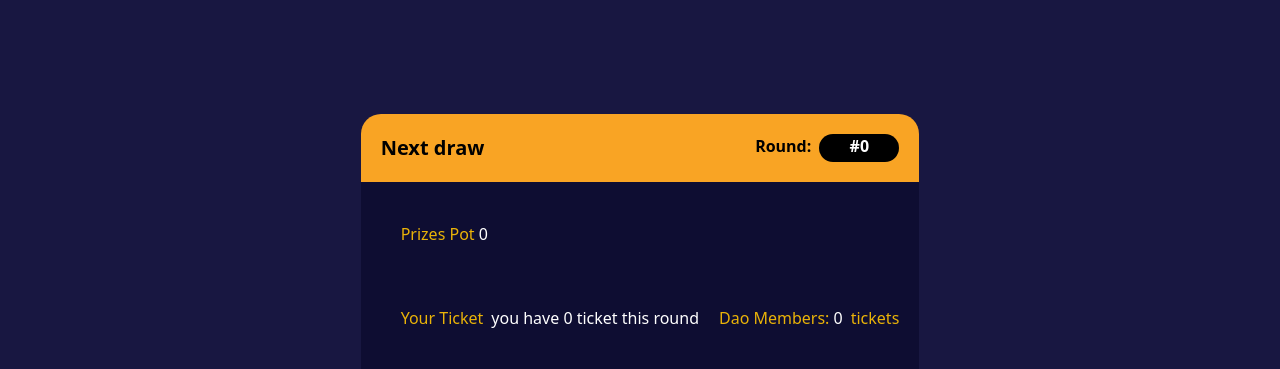
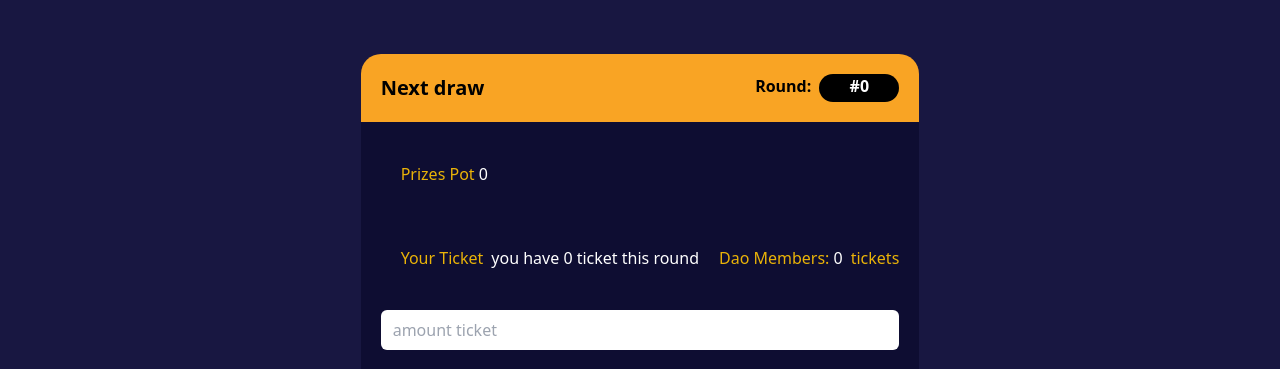
Before and after one commit to Raweej/DaoLottory, a Next.js app: page / in a window 1280 px wide. Shown: the part 583-952 px from the top of the page. Built offline with nearby package versions, Linux system fonts and the light colour scheme; what wagmi would draw is missing.

Commit message:
[feat] | lottery service

```diff
--- /dev/null
+++ b/components/BuyTicket/BuyTicket.tsx
@@ -0,0 +1,67 @@
+import { useState } from "react";
+
+const BuyTicket = () => {
+  let prizes = 0;
+  let round = 0;
+  let ticket = 0;
+  let prizePot = 0;
+
+  const [amountTicket, setAmountTicket] = useState<number>(0.0);
+
+  const handleBuyTicket = () => {
+    //   TODO: Call BuyTicketDao
+  };
+
+  return (
+    <section className="w-full bg-[#181741] h-[600px]">
+      <div className="container grid justify-center mx-auto h-full w-full">
+        <div className="text-4xl text-yellow-500 place-self-center ">
+          Get your ticket now!
+        </div>
+
+        <div className="place-self-center w-full max-w-[867px] rounded-[20px]">
+          <div className="flex justify-between bg-[#F9A424] p-5 rounded-t-[20px]">
+            <div className="font-bold text-xl">Next draw</div>
+            <div className="font-bold flex ">
+              Round:
+              <div className="ml-2 w-20 bg-black rounded-[20px] text-white text-center">
+                #{round}
+              </div>
+            </div>
+          </div>
+
+          <div className="grid bg-[#0E0D32] rounded-b-[20px] p-5 gap-5">
+            <div className="flex">
+              <div className="text-yellow-500 p-5">
+                Prizes Pot <span className="text-white">{prizePot}</span>{" "}
+              </div>
+            </div>
+            <div className="flex justify-between text-yellow-500">
+              <div className="flex items-center p-5">
+                Your Ticket
+                <p className="text-white ml-2">you have 0 ticket this round</p>
+              </div>
+              <div className="flex items-center">
+                <div>
+                  Dao Members: <span className="text-white">{ticket}</span>{" "}
+                </div>
+                <div className="ml-2">tickets</div>
+              </div>
+            </div>
+            <input
+              className="mb-5 px-3 py-2 rounded-md"
+              type="number"
+              placeholder="amount ticket"
+              onChange={(e) => setAmountTicket(Number(e.target.value))}
+            />
+            <button className="p-3 w-[170px] font-bold rounded-[20px] place-self-center bg-gradient bg-gradient-to-l from-[#F9A424] to-[#F9D724]">
+              Buy tickets
+            </button>
+          </div>
+        </div>
+      </div>
+    </section>
+  );
+};
+
+export default BuyTicket;
--- /dev/null
+++ b/config/addressList.ts
@@ -0,0 +1,5 @@
+const addressList = {
+  lottoCommuContractAddress: "",
+  lotteryContractAddress: "",
+  lottoToken: "",
+};
--- a/package.json
+++ b/package.json
@@ -14,7 +14,8 @@
     "next": "12.2.5",
     "react": "18.2.0",
     "react-dom": "18.2.0",
-    "wagmi": "^0.6.4"
+    "wagmi": "^0.6.4",
+    "zustand": "^4.1.1"
   },
   "devDependencies": {
     "@types/node": "^18.7.13",
--- a/pages/_app.tsx
+++ b/pages/_app.tsx
@@ -1,37 +1,26 @@
-import '../styles/globals.css'
-import type { AppProps } from 'next/app'
-import '@rainbow-me/rainbowkit/styles.css';
-import {
-  getDefaultWallets,
-  RainbowKitProvider,
-} from '@rainbow-me/rainbowkit';
-import {
-  chain,
-  configureChains,
-  createClient,
-  WagmiConfig,
-} from 'wagmi';
-import { alchemyProvider } from 'wagmi/providers/alchemy';
-import { publicProvider } from 'wagmi/providers/public';
+import "../styles/globals.css";
+import type { AppProps } from "next/app";
+import "@rainbow-me/rainbowkit/styles.css";
+import { getDefaultWallets, RainbowKitProvider } from "@rainbow-me/rainbowkit";
+import { chain, configureChains, createClient, WagmiConfig } from "wagmi";
+import { alchemyProvider } from "wagmi/providers/alchemy";
+import { publicProvider } from "wagmi/providers/public";
 
 const { chains, provider } = configureChains(
-  [chain.mainnet, chain.polygon, chain.optimism, chain.arbitrum],
-  [
-    alchemyProvider({ apiKey: process.env.ALCHEMY_ID }),
-    publicProvider()
-  ]
+  [chain.rinkeby],
+  [alchemyProvider({ apiKey: process.env.ALCHEMY_ID }), publicProvider()]
 );
 
 const { connectors } = getDefaultWallets({
-  appName: 'My RainbowKit App',
-  chains
+  appName: "My RainbowKit App",
+  chains,
 });
 
 const wagmiClient = createClient({
   autoConnect: true,
   connectors,
-  provider
-})
+  provider,
+});
 
 function MyApp({ Component, pageProps }: AppProps) {
   return (
@@ -40,9 +29,7 @@ function MyApp({ Component, pageProps }: AppProps) {
         <Component {...pageProps} />
       </RainbowKitProvider>
     </WagmiConfig>
-
-  )
-
+  );
 }
 
-export default MyApp
+export default MyApp;
--- a/views/index.tsx
+++ b/views/index.tsx
@@ -1,113 +1,88 @@
-import Head from 'next/head'
-import React from 'react'
-import Navbar from '../components/nav/navbar'
-import Main from '../layouts/main'
-
+import Head from "next/head";
+import React from "react";
+import BuyTicket from "../components/BuyTicket/BuyTicket";
+import Navbar from "../components/nav/navbar";
+import Main from "../layouts/main";
 
 const Lottory = () => {
+  let prizes = 0;
+  let round = 0;
+  let ticket = 0;
+  let prizePot = 0;
 
-  let prizes = 0
-  let round = 0
-  let ticket = 0
-  let prizePot = 0
-
-  const textFooter = [
-    'wallet', 'About us', 'How to use', 'Contact', 'FAQs'
-  ]
+  const textFooter = ["wallet", "About us", "How to use", "Contact", "FAQs"];
 
   return (
     <>
       <Head>
         <title>Dao-Lottory</title>
       </Head>
-      <Navbar/>
+      <Navbar />
 
-        <section className='w-full h-[400px] bg-[#0E0D32]'>
-          <div className='container flex flex-col items-center justify-center mx-auto h-full'>
-            <div className='place-self-center'>
-              <div className='text-center text-white'>
-                <p className='p-4 font-bold text-transparent text-2xl bg-clip-text bg-gradient-to-t from-[#F9A424] to-[#F9F024]'>DAO
-                  <span className='text-white'>LOTTORY</span>
+      <section className="w-full h-[400px] bg-[#0E0D32]">
+        <div className="container flex flex-col items-center justify-center mx-auto h-full">
+          <div className="place-self-center">
+            <div className="text-center text-white">
+              <p className="p-4 font-bold text-transparent text-2xl bg-clip-text bg-gradient-to-t from-[#F9A424] to-[#F9F024]">
+                DAO
+                <span className="text-white">LOTTORY</span>
               </p>
-                <p className='text-4xl '>
-                  <span className='mr-2 text-5xl font-bold text-transparent bg-clip-text bg-gradient-to-t from-[#F9A424] to-[#F9F024]'>{prizes}</span>
+              <p className="text-4xl ">
+                <span className="mr-2 text-5xl font-bold text-transparent bg-clip-text bg-gradient-to-t from-[#F9A424] to-[#F9F024]">
+                  {prizes}
+                </span>
                 in prizes
               </p>
             </div>
           </div>
-            <button className='place-self-center p-2 mt-5 bg-gradient-to-l from-[#F9A424] to-[#F9D724] rounded-[18px] w-[241px] cursor-pointer'>BUY TICKET</button>
+          <button className="place-self-center p-2 mt-5 bg-gradient-to-l from-[#F9A424] to-[#F9D724] rounded-[18px] w-[241px] cursor-pointer">
+            BUY TICKET
+          </button>
         </div>
       </section>
 
-        <section className='w-full bg-[#181741] h-[600px]'>
-          <div className='container grid justify-center mx-auto h-full w-full'>
-            <div className='text-4xl text-yellow-500 place-self-center '>Get your ticket now!</div>
+      <BuyTicket />
 
-            <div className='place-self-center w-full max-w-[867px] rounded-[20px]'>
-              <div className='flex justify-between bg-[#F9A424] p-5 rounded-t-[20px]'>
-                <div className='font-bold text-xl'>Next draw</div>
-                <div className='font-bold flex '>
-                  Round:
-                  <div className='ml-2 w-20 bg-black rounded-[20px] text-white text-center'>#{round}</div>
-                </div>
-              </div>
-
-              <div className='grid bg-[#0E0D32] rounded-b-[20px] p-5 gap-5'>
-                <div className='flex'>
-                  <div className='text-yellow-500 p-5'>Prizes Pot <span className='text-white'>{prizePot}</span> </div>
-                </div>
-                <div className='flex justify-between text-yellow-500'>
-                  <div className='flex items-center p-5'>
-                    Your Ticket
-                    <p className='text-white ml-2'>you have 0 ticket this round</p>
-                  </div>
-                  <div className='flex items-center'>
-                    <div>Dao Members: <span className='text-white'>{ticket}</span> </div>
-                    <div className='ml-2'>tickets</div>
-                  </div>
-                </div>
-                <button className='p-3 w-[170px] font-bold rounded-[20px] place-self-center bg-gradient bg-gradient-to-l from-[#F9A424] to-[#F9D724]'>Buy tickets</button>
-              </div>
-            </div>
-          </div>
-
-        </section >
-
-        <section className='w-full bg-[#0E0D32] h-[600px]'>
-          <div className='container grid justify-center mx-auto h-full w-full'>
-            <div className='text-center text-4xl text-yellow-500 place-self-center'>
+      <section className="w-full bg-[#0E0D32] h-[600px]">
+        <div className="container grid justify-center mx-auto h-full w-full">
+          <div className="text-center text-4xl text-yellow-500 place-self-center">
             <div> Are you a winner ? </div>
-              <div className='p-5 mt-10 w-[410px] rounded-[20px] h-[336px] bg-[#181741] flex flex-col gap-5'>
+            <div className="p-5 mt-10 w-[410px] rounded-[20px] h-[336px] bg-[#181741] flex flex-col gap-5">
               <div>Put round</div>
               <input
                 type="number"
-                  className='bg-[#0E0D32] rounded-[20px] text-center text-white'
+                className="bg-[#0E0D32] rounded-[20px] text-center text-white"
               />
-                <button className='p-3 w-[170px] text-base text-black font-bold rounded-[20px] place-self-center bg-gradient bg-gradient-to-l from-[#F9A424] to-[#F9D724]'>Check</button>
+              <button className="p-3 w-[170px] text-base text-black font-bold rounded-[20px] place-self-center bg-gradient bg-gradient-to-l from-[#F9A424] to-[#F9D724]">
+                Check
+              </button>
             </div>
           </div>
         </div>
       </section>
 
-        <section className='w-full h-[400px] bg-[#181741]'>
-          <div className='container flex flex-col gap-10 justify-center mx-auto h-full w-full'>
-            <div className='place-self-center text-center'>
-              <div className='flex text-2xl text-white font-bold justify-center'>
-                <span className='text-yellow-500'>DAO</span>
+      <section className="w-full h-[400px] bg-[#181741]">
+        <div className="container flex flex-col gap-10 justify-center mx-auto h-full w-full">
+          <div className="place-self-center text-center">
+            <div className="flex text-2xl text-white font-bold justify-center">
+              <span className="text-yellow-500">DAO</span>
               LOTTORY
             </div>
-              <p className='text-white opacity-50 mt-5'>Enjoy with DAO LOTTERY and Good luck!</p>
+            <p className="text-white opacity-50 mt-5">
+              Enjoy with DAO LOTTERY and Good luck!
+            </p>
           </div>
-            <div className='flex justify-center gap-10'>
-              {textFooter.map((item,i) => (
-                <div key={i} className='text-white' >{item}</div>
+          <div className="flex justify-center gap-10">
+            {textFooter.map((item, i) => (
+              <div key={i} className="text-white">
+                {item}
+              </div>
             ))}
           </div>
         </div>
       </section>
+    </>
+  );
+};
 
-    </>
-  )
-}
-
-export default Lottory
+export default Lottory;
```
Also changed, not shown: services/lotteryContract.service.ts (added, +38 -0 lines), utils/getProviderSigner.ts (added, +13 -0 lines), 2 other files (tests, documents, lock files or other folders). Lines whose indentation alone changed are shown as unchanged.
